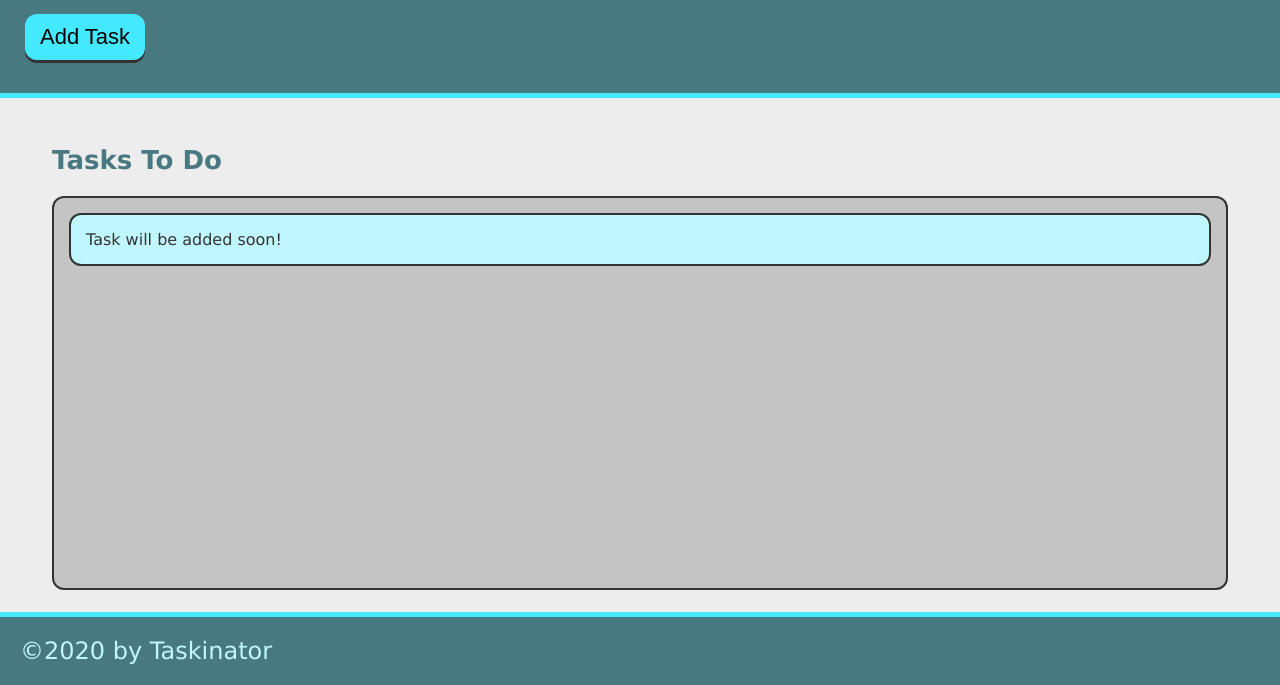
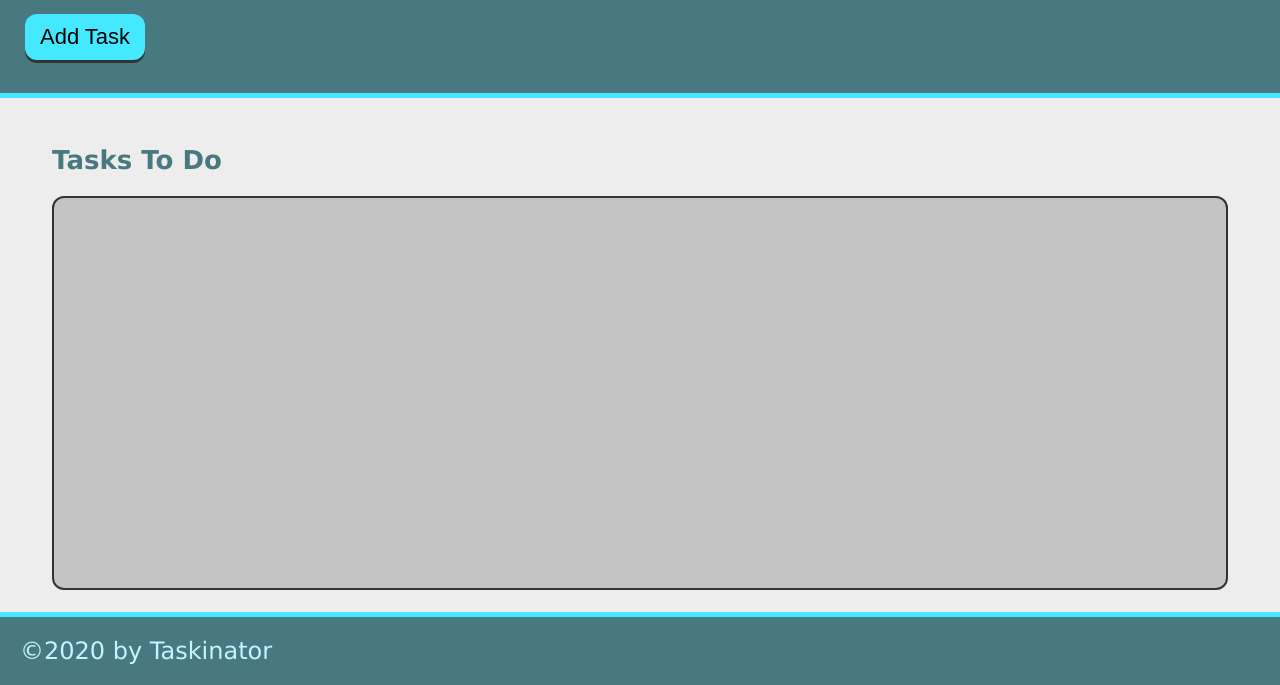
Before and after one commit to asgharbhutta/Taskinator, a plain HTML site: page index.html in a window 1280 px wide. Shown: the part 115-800 px from the top of the page. Drawn offline with Linux system fonts and the light colour scheme.

Commit message:
lesson 2

```diff
--- a/index.html
+++ b/index.html
@@ -15,9 +15,7 @@
     <Main class="page-content">
         <section class="task-list-wrapper">
             <h2 class="list-title">Tasks To Do</h2>
-            <ul class="task-list" id="tasks-to-do">
-                <li class="task-item">Task will be added soon!</li>
-            </ul>
+            <ul class="task-list" id="tasks-to-do"></ul>
         </section>
     </Main>
     <footer>
```
